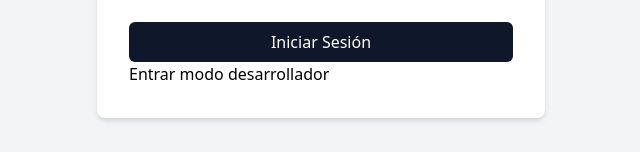
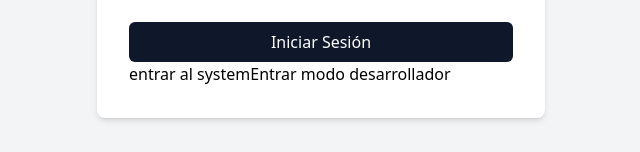
Before and after one commit to zentoo31/celisLibreriaFrontend, an Angular app: page /home in a window 1280 px wide. Shown: the part 552-704 px from the top of the page, without its empty margins (319-959 px from the left). Built offline with nearby package versions, Linux system fonts and the light colour scheme; what @midudev/tailwind-animations would draw is missing.

Commit message:
Add fix for some issues

```diff
--- /dev/null
+++ b/src/app/guards/auth.guard.ts
@@ -0,0 +1,25 @@
+import { CanActivateFn, Router } from '@angular/router';
+import { AuthService } from '../services/auth.service';
+import { inject } from '@angular/core';
+import { catchError, map, of, tap } from 'rxjs';
+
+export const authGuard: CanActivateFn = (route, state) => {
+  const authService = inject(AuthService);
+  const router = inject(Router);
+
+  console.log('Guard ejecutado');
+
+  return authService.isAuth().pipe(
+    tap(isAuthenticated => {
+      console.log('Resultado de autenticación desde el guard:', isAuthenticated);
+      if (!isAuthenticated) {
+        console.log('Usuario no autenticado, redirigiendo al login');
+        router.navigate(['/home']);
+      }
+    }),
+    catchError(err => {
+      console.error('Error en la autenticación:', err);
+      return of(false);
+    })
+  );
+};
--- a/src/app/main-components/user.ts
+++ b/src/app/main-components/user.ts
@@ -1,5 +1,6 @@
 export interface User {
+    id: String,
     nombre: String,
     correo: String,
-    password: String
+    role_id: Number
 }
--- a/src/app/main-components/validation/validation.component.html
+++ b/src/app/main-components/validation/validation.component.html
@@ -63,8 +63,9 @@
                 class="w-full bg-slate-900 text-white py-2 px-4 rounded-md hover:bg-slate-700 focus:outline-none focus:ring-2 focus:ring-slate-600 focus:ring-opacity-50 disabled:opacity-50"
                 > Iniciar Sesión</button>
             }
-            <a [routerLink]="['/system']">Entrar modo desarrollador</a>
         </form>
+        <a [routerLink]="['/system']">entrar al system</a>
+        <button (click)="isAuth()">Entrar modo desarrollador</button>
     </div>
     <app-toast/>
 </div>
--- a/src/app/main-components/validation/validation.component.ts
+++ b/src/app/main-components/validation/validation.component.ts
@@ -4,6 +4,7 @@ import { AuthService } from '../../services/auth.service';
 import { FormControl, FormGroup, ReactiveFormsModule, Validators} from '@angular/forms';
 import { ToastComponent } from '../../util-components/toast/toast.component';
 import { ToastService } from '../../services/toast.service';
+import { catchError, map, of } from 'rxjs';
 @Component({
   selector: 'app-validation',
   standalone: true,
@@ -61,5 +62,21 @@ export class ValidationComponent {
     this.showToast(response.message);
   }
 
+  isAuth() {
+    this.authService.isAuth().pipe(
+      map(isAuthenticated => {
+        console.log(isAuthenticated); // Aquí se hace el log del valor emitido
+        if (isAuthenticated) {
+          return true;
+        } else {
+          return false;
+        }
+      }),
+      catchError(() => {
+        return of(false);
+      })
+    ).subscribe(result => {
+    });
+  }
 
 }
--- a/src/app/services/auth.service.ts
+++ b/src/app/services/auth.service.ts
@@ -1,22 +1,32 @@
 import { HttpClient } from '@angular/common/http';
-import { inject, Injectable } from '@angular/core';
-import { firstValueFrom } from 'rxjs';
+import { Injectable } from '@angular/core';
+import { catchError, firstValueFrom, map, Observable, of } from 'rxjs';
 
 @Injectable({
   providedIn: 'root'
 })
 export class AuthService {
   private baseURL: string = "http://localhost:8000/api/auth";
-  private httpClient:HttpClient = inject(HttpClient);
 
-  constructor() { }
+  constructor(private httpClient: HttpClient) { }
 
   register(formValue:any){
     return firstValueFrom(this.httpClient.post<any>(`${this.baseURL}/register`, formValue));
-
   }
 
   login(formValue:any){
     return firstValueFrom(this.httpClient.post<any>(`${this.baseURL}/login`, formValue, {withCredentials: true}));
   }
+
+  logout(){
+    return this.httpClient.post<any>(`${this.baseURL}/logout`,{}, {withCredentials: true});
+  }
+
+  isAuth(): Observable<boolean> {
+    return this.httpClient.get<boolean>(`${this.baseURL}/is-logged`, {withCredentials: true}).pipe(
+      map(response => response),
+      catchError(error => of(false)) // Si hay error, devuelve false
+    );
+  }
+
 }
```
Also changed, not shown: src/app/app.routes.ts (+5 -3 lines).
